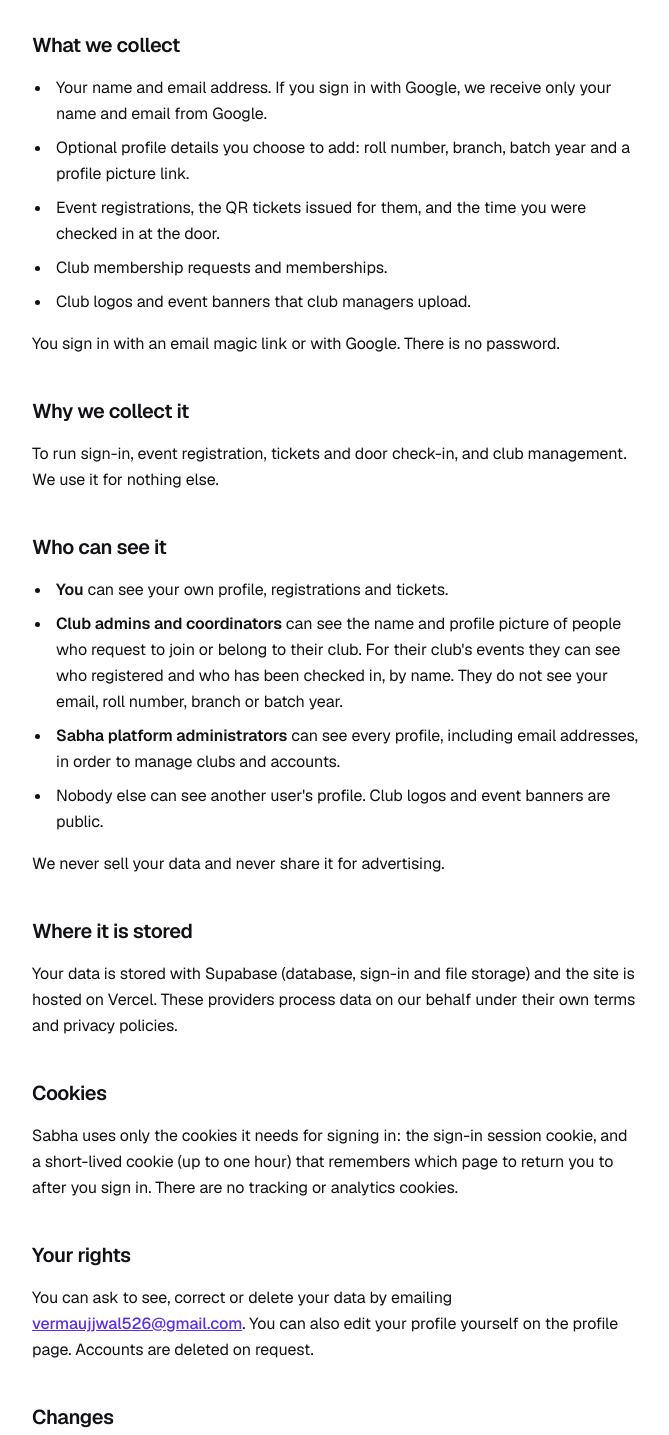
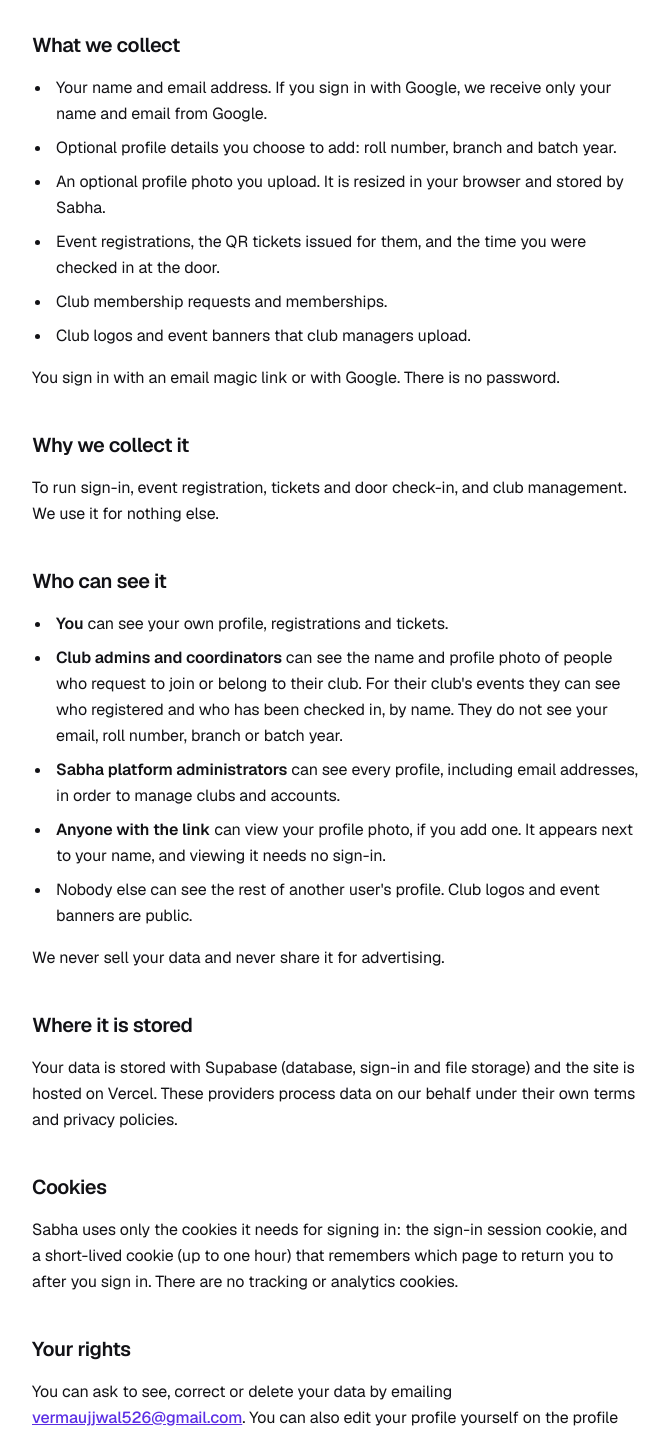
Before and after one commit to Ujjwal-Verma-526/sabha-dtu, a Next.js app: page /privacy in a window 1280 px wide. Shown: the part 300-1735 px from the top of the page, without its empty margins (304-973 px from the left). Built offline with nearby package versions, Linux system fonts and the light colour scheme; no server answers.

Commit message:
Privacy policy: profile photos are uploaded, stored by Sabha and viewable by link

```diff
--- a/src/app/privacy/page.tsx
+++ b/src/app/privacy/page.tsx
@@ -7,7 +7,7 @@ export const metadata: Metadata = {
 
 export default function PrivacyPage() {
   return (
-    <LegalPage title="Privacy Policy" updated="12 October 2026">
+    <LegalPage title="Privacy Policy" updated="16 October 2026">
       <p>
         Sabha is a student project at Delhi Technological University (DTU). It
         is run by a student, not a company. Questions about your data go to{" "}
@@ -21,8 +21,12 @@ export default function PrivacyPage() {
           only your name and email from Google.
         </li>
         <li>
-          Optional profile details you choose to add: roll number, branch,
-          batch year and a profile picture link.
+          Optional profile details you choose to add: roll number, branch and
+          batch year.
+        </li>
+        <li>
+          An optional profile photo you upload. It is resized in your browser
+          and stored by Sabha.
         </li>
         <li>
           Event registrations, the QR tickets issued for them, and the time you
@@ -50,7 +54,7 @@ export default function PrivacyPage() {
         </li>
         <li>
           <strong>Club admins and coordinators</strong> can see the name and
-          profile picture of people who request to join or belong to their
+          profile photo of people who request to join or belong to their
           club. For their club&apos;s events they can see who registered and
           who has been checked in, by name. They do not see your email, roll
           number, branch or batch year.
@@ -61,8 +65,13 @@ export default function PrivacyPage() {
           accounts.
         </li>
         <li>
-          Nobody else can see another user&apos;s profile. Club logos and
-          event banners are public.
+          <strong>Anyone with the link</strong> can view your profile photo, if
+          you add one. It appears next to your name, and viewing it needs no
+          sign-in.
+        </li>
+        <li>
+          Nobody else can see the rest of another user&apos;s profile. Club
+          logos and event banners are public.
         </li>
       </ul>
       <p>We never sell your data and never share it for advertising.</p>
@@ -86,7 +95,9 @@ export default function PrivacyPage() {
       <p>
         You can ask to see, correct or delete your data by emailing{" "}
         <ContactLink />. You can also edit your profile yourself on the
-        profile page. Accounts are deleted on request.
+        profile page, including replacing or removing your photo. When you do,
+        the old photo is deleted from our storage, though copies already saved
+        by browsers may remain for a while. Accounts are deleted on request.
       </p>
 
       <h2>Changes</h2>
```
